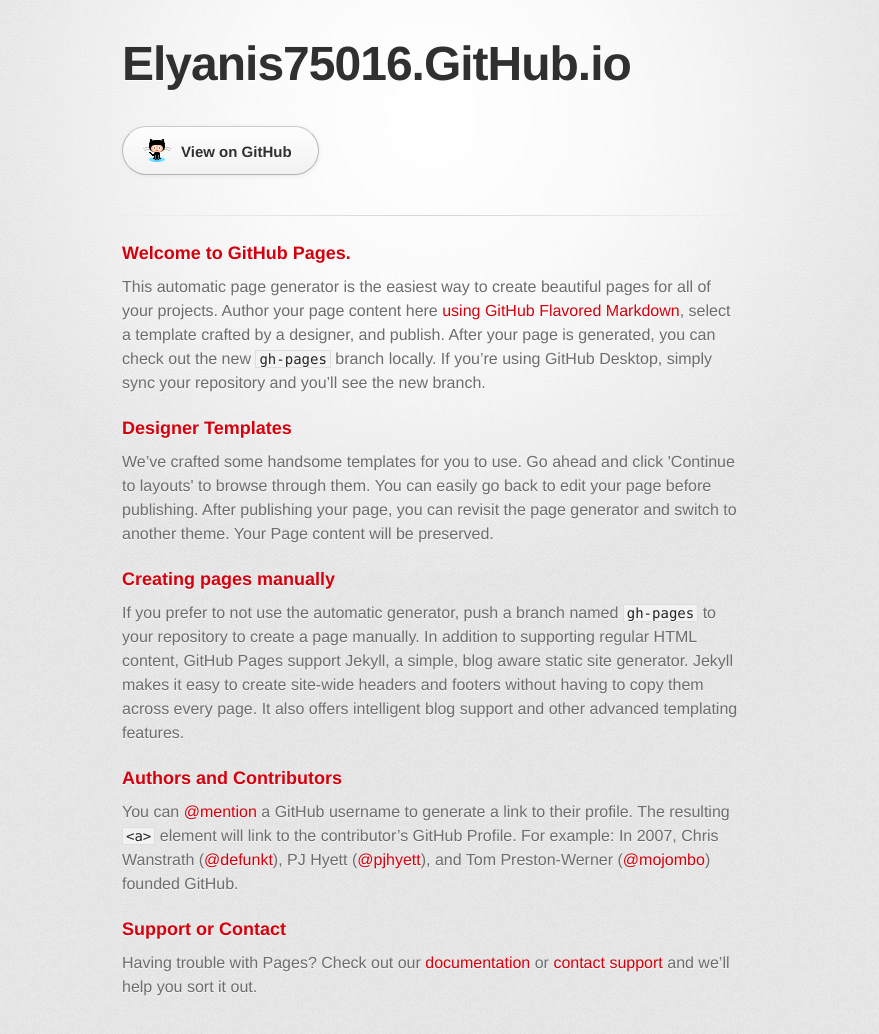
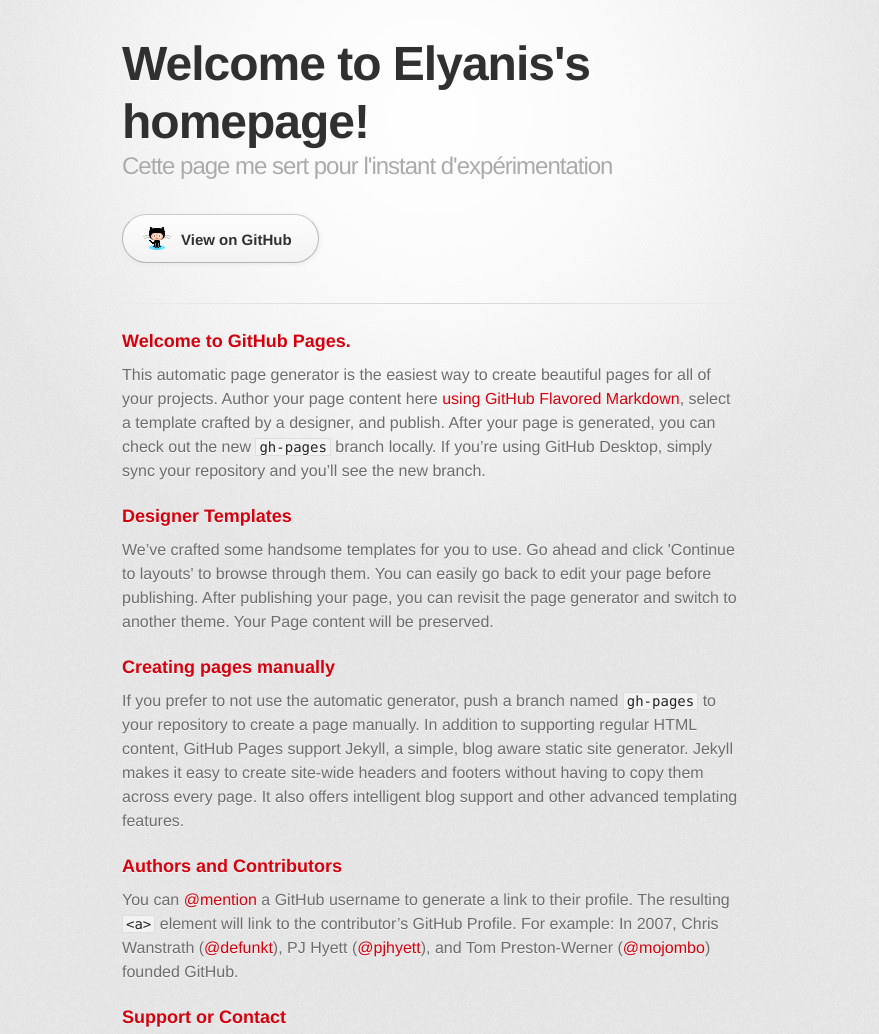
Before and after one commit to ELYANIS75016/ELYANIS75016.github.io, a plain HTML site: page index.html in a window 1280 px wide. Shown: the top 1034 px of the page, without its empty margins (208-1087 px from the left). Drawn offline with Linux system fonts and the light colour scheme; a web font is replaced by a local one.

Commit message:
Ajout d'un titre et d'une description

```diff
--- a/index.html
+++ b/index.html
@@ -18,8 +18,8 @@
       <div class="inner">
 
         <header>
-          <h1>Elyanis75016.GitHub.io</h1>
-          <h2></h2>
+          <h1 id="project title">Welcome to Elyanis's homepage!</h1>
+          <h2 id="project_tagline">Cette page me sert pour l'instant d'expérimentation</h2>
         </header>
 
         <section id="downloads" class="clearfix">
```
